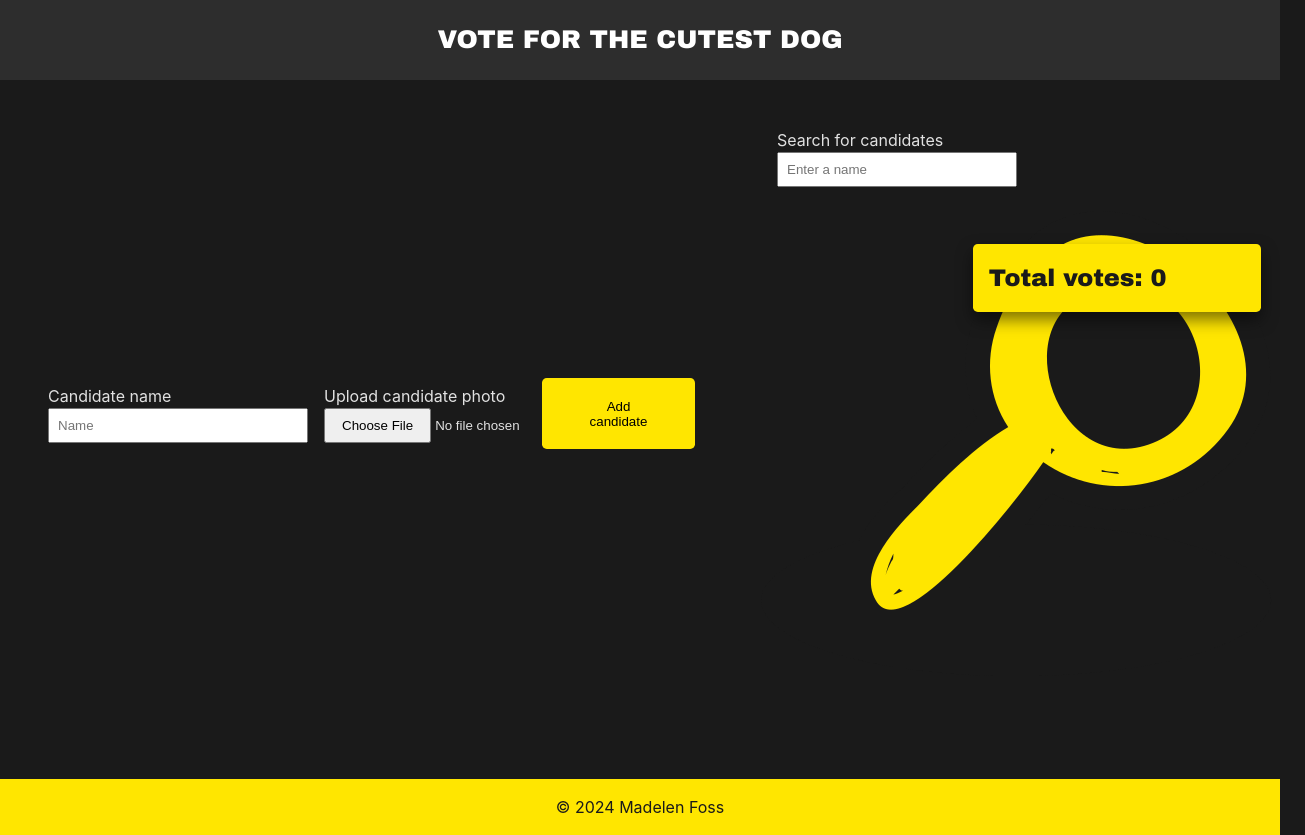
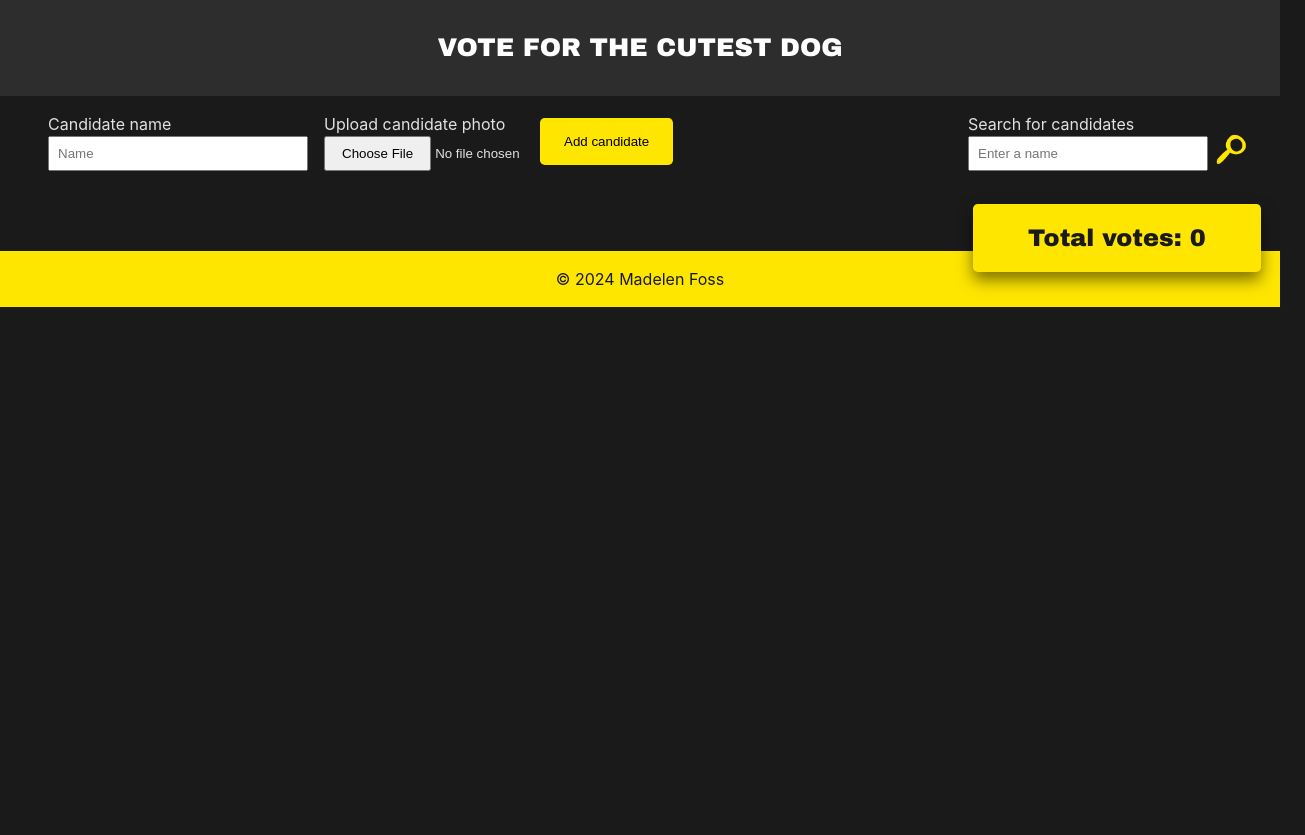
Before and after one commit to madelenfoss/voting-app, a React (Vite) app: page / in a window 1280 px wide. Shown: the whole page, 1305 px wide, since content can reach past the window. After the commit the page ends 800 px from the top, so only its background shows below. Built offline with nearby package versions, Linux system fonts and the light colour scheme.

Commit message:
Styled all buttons

```diff
--- a/src/index.css
+++ b/src/index.css
@@ -24,11 +24,7 @@ body {
 }
 
 button {
-  border: none;
-  margin: 0.1rem;
-  background-color: #ffe600;
   cursor: pointer;
-  padding: 0.5rem;
 }
 
 header {
@@ -36,7 +32,7 @@ header {
   align-items: center;
   margin: 0 auto;
   background: #2d2d2d;
-  height: 5rem;
+  height: 6rem;
 }
 
 h1 {
@@ -58,7 +54,7 @@ h1 {
 
 .add-search {
   display: flex;
-  margin: 2rem auto 0 auto;
+  margin: 0 auto;
   width: 100%;
   justify-content: space-between;
   align-items: center;
@@ -73,14 +69,13 @@ h1 {
 
 .searchbar {
   display: flex;
-  flex-direction: column;
   padding: 1rem 2rem;
+  align-items:end;
 }
 
 .search_input {
   display: flex;
   flex-direction: column;
-  padding: 0 1rem;
 }
 
 #search {
@@ -88,6 +83,12 @@ h1 {
   width: 15rem;
 }
 
+.search_icon {
+  width: 2.5rem;
+  height: 2.5rem;
+}
+
+/* Husk å endre className */
 .main-2 {
   display: flex;
   flex-direction: column;
@@ -117,6 +118,17 @@ h1 {
 
 input::-webkit-file-upload-button {
   padding: 0.5rem 1rem;
+  cursor: pointer;
+}
+
+
+.candidate_add-btn {
+  border: none;
+  background-color: #ffe600;
+  cursor: pointer;
+  transition: 0.3s ease-in-out;
+  padding: 1rem 1.5rem;
+  border-radius: 0.3rem;
 }
 
 #image {
@@ -129,12 +141,12 @@ input::-webkit-file-upload-button {
   width: 70%;
 	display: grid;
 	grid-template-columns: repeat(2, 1fr);
-	gap: 2rem;
+	gap: 3rem;
 }
 
 .candidate_li {
   background:#2d2d2d;
-  padding: 0 2.5rem 2rem 2.5rem;
+  padding: 0 3rem 3rem 3rem;
   border-radius: 0.3rem;
   box-shadow: 0 0.5rem 1rem rgba(0, 0, 0, 0.5);
 }
@@ -155,19 +167,43 @@ input::-webkit-file-upload-button {
   color: rgb(255, 255, 255);
 }
 
-.candidate_add-btn {
+.vote_buttons {
+  display: flex;
+  justify-content: space-between;
+  width: 40%;
+  margin-bottom: 1rem;
+}
+
+.no_button,
+.yes_button {
   border: none;
-  background-color: #ffe600;
-  cursor: pointer;
-  transition: 0.3s ease-in-out;
-  padding: 1.3rem 3rem;
+  border-radius: 0.3rem;
+  padding: 1rem 2rem;
+}
+
+.no_button {
+  background: #1a1a1a;
+  color: #ffe600;
+  border: 1px solid #ffe600;
+}
+
+.yes_button {
+  background:  #ffe600;
+  border: 1px solid #1a1a1a;
+  margin-right: 1rem;
+}
+
+.delete_button {
+  background: grey;
+  border: none;
+  padding: 0.5rem 1rem;
   border-radius: 0.3rem;
 }
 
 .total-votes {
   position: absolute;
   left: 76%;
-  top: 14rem;
+  top: 11.5rem;
   font-family: "Archivo Black", sans-serif;
   padding: 1rem;
   width: 20%;
@@ -175,6 +211,7 @@ input::-webkit-file-upload-button {
   color: #1a1a1a;
   border-radius: 0.3rem;
   box-shadow: 0 0.5rem 1rem rgba(0, 0, 0, 0.5);
+  text-align: center;
 }
 
 footer {
```
